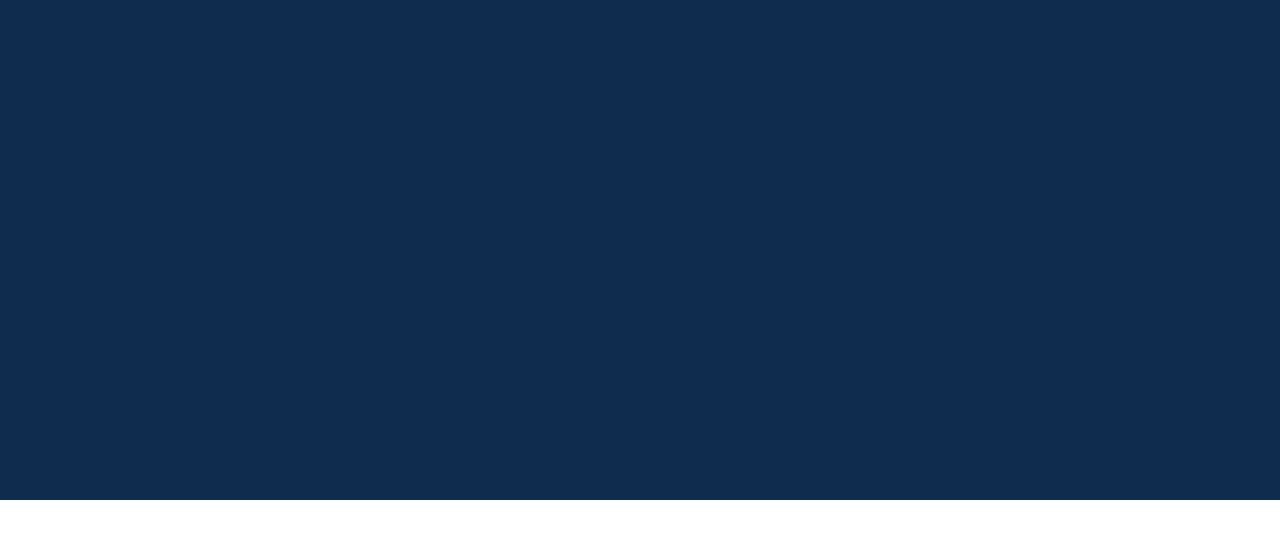
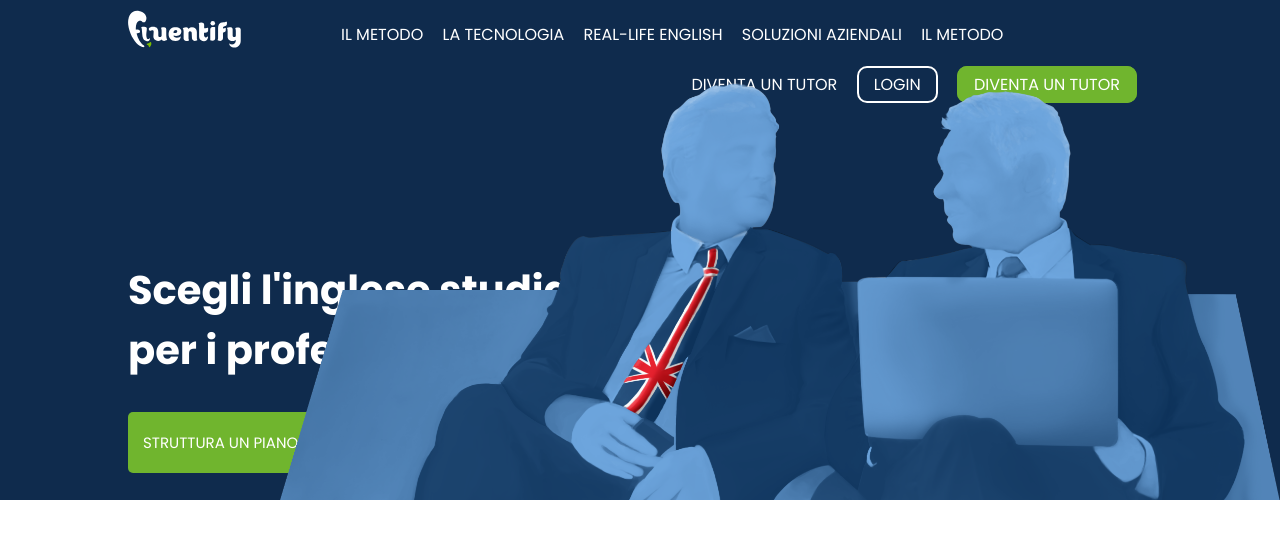
Before and after one commit to EdoPi/htmlcss-fluentify, a plain HTML site: page index.html in a window 1280 px wide. Drawn offline with Linux system fonts and the light colour scheme.

Commit message:
Header Completo
completato Header

```diff
--- a/css/style.css
+++ b/css/style.css
@@ -5,18 +5,103 @@
 }
 
 
+a{
+  text-decoration: none;
+}
 
+.clearfix::after{
+  content: "";
+  display: table;
+  clear: both;
+}
 
-
-
-
+.fl{
+  float: left;
+}
+.fr{
+  float:right;
+}
 
 /* utiliy class e reset*/
 
 
 header{
   width: 100%;
-  height: 500px;
-  background-color: #0F2B4D
+  height:500px;
+  position:relative;
+  background-color: #0F2B4D;
+  font-family: 'Poppins', sans-serif;
+}
+
+
+
+.navbar{
+  width: 80%;
+  margin: 0 auto;
+  padding-top: 10px
+}
+
+
+
+.menu{
+  line-height: 50px;
+  padding-left: 100px;
+}
+
+.login{
+  line-height: 50px;
+
 
 }
+
+
+header li{
+  display: inline;
+  padding-right: 15px;
+  text-transform: uppercase;
+
+}
+
+header  a{
+  color: white;
+}
+
+.login li:nth-child(2) > a{
+  border-radius: 10px;
+  border: 2px solid #fff;
+  padding: 5px 15px;
+}
+
+.login li:nth-child(3) > a{
+  border-radius: 10px;
+  border: 2px solid #70B52E;
+  background-color: #70B52E;
+  padding: 5px 15px;
+}
+
+.title {
+  width: 80%;
+  margin: 150px auto;
+  color: white;
+
+}
+
+
+.title img{
+  width: 1000px;
+  position: absolute;
+  right: 0;
+  bottom: 0;
+}
+
+h1{
+  margin-bottom: 50px;
+  font-size: 40px;
+
+}
+.title-button{
+  padding:20px 15px;
+  border-radius: 5px;
+  background-color: #70B52E;
+  font-size: 15px;
+}
--- a/index.html
+++ b/index.html
@@ -3,6 +3,8 @@
   <head>
     <meta charset="utf-8">
     <link rel="stylesheet" href="css/style.css">
+    <link href="https://fonts.googleapis.com/css2?family=Poppins:ital,wght@0,100;0,200;0,300;0,400;0,500;0,600;0,700;0,800;0,900;1,100;1,200;1,300;1,400;1,500;1,600;1,700;1,800;1,900&display=swap" rel="stylesheet">
+
     <title>Fluentify</title>
   </head>
   <body>
@@ -11,19 +13,40 @@
 
 
     <!--      inizio header     -->
-    <header>
-      <div class="header-container">
+    <header class="clearfix">
+      <div class="header-container clearfix">
+        <div class="navbar clearfix">
+          <div class="logo fl">
+            <img src="img/logo.svg" alt="">
+          </div>
 
-        <div class="navbar">
+          <div class="menu fl">
+            <ul>
+              <li><a href="#">il metodo</a></li>
+              <li><a href="#">la tecnologia</a></li>
+              <li><a href="#">real-life english</a></li>
+              <li><a href="#">soluzioni aziendali</a></li>
+              <li><a href="#">il metodo</a></li>
+            </ul>
+          </div>
 
+
+          <div class="login fr">
+            <ul>
+              <li><a href="#">diventa un tutor</a></li>
+              <li><a class="prova" href="#">login</a></li>
+              <li><a href="#">diventa un tutor</a></li>
+            </ul>
+          </div>
         </div>
-
         <div class="title">
-
+          <h1>Scegli l'inglese studiato <br> per i professionisti</h1>
+          <span class="title-button">
+            STRUTTURA UN PIANO
+          </span>
+          <img src="img/header-bg.png" alt="">
         </div>
-
       </div>
-
     </header>
     <!--      fine header     -->
 
```
